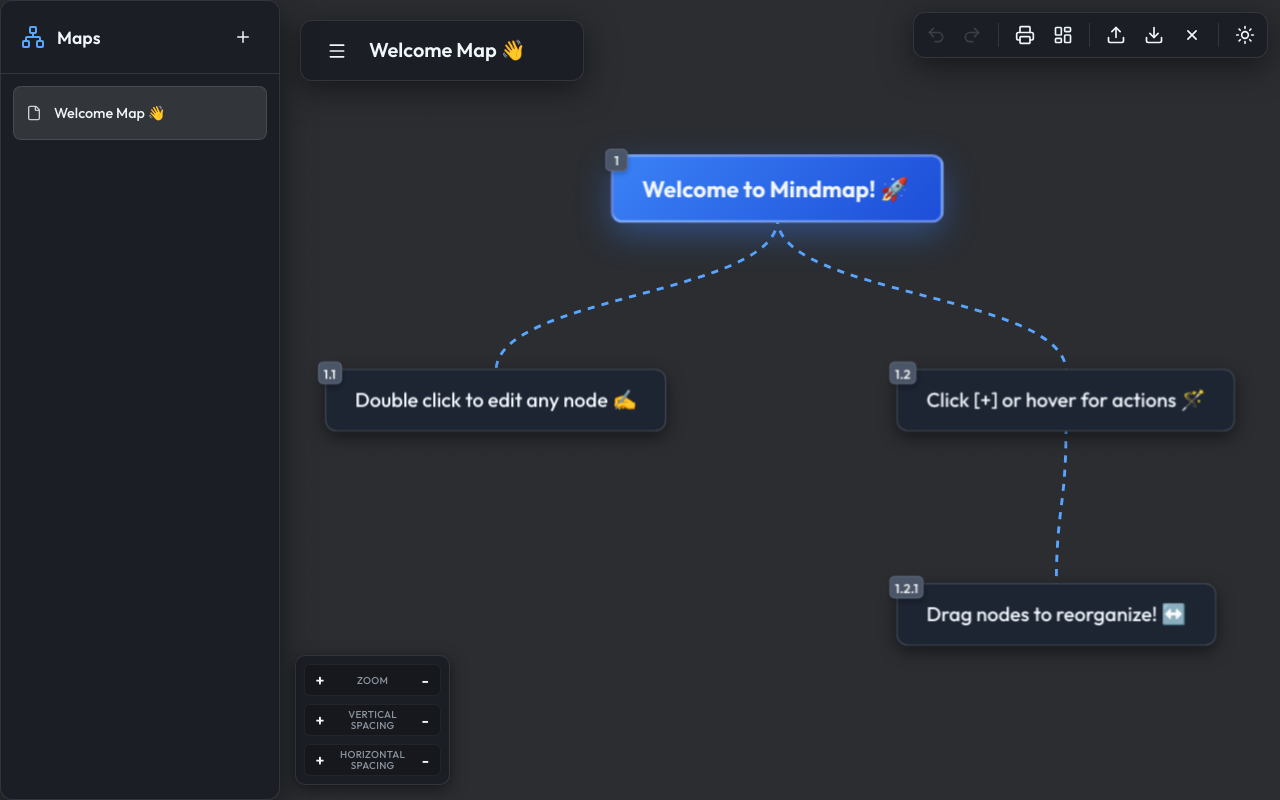
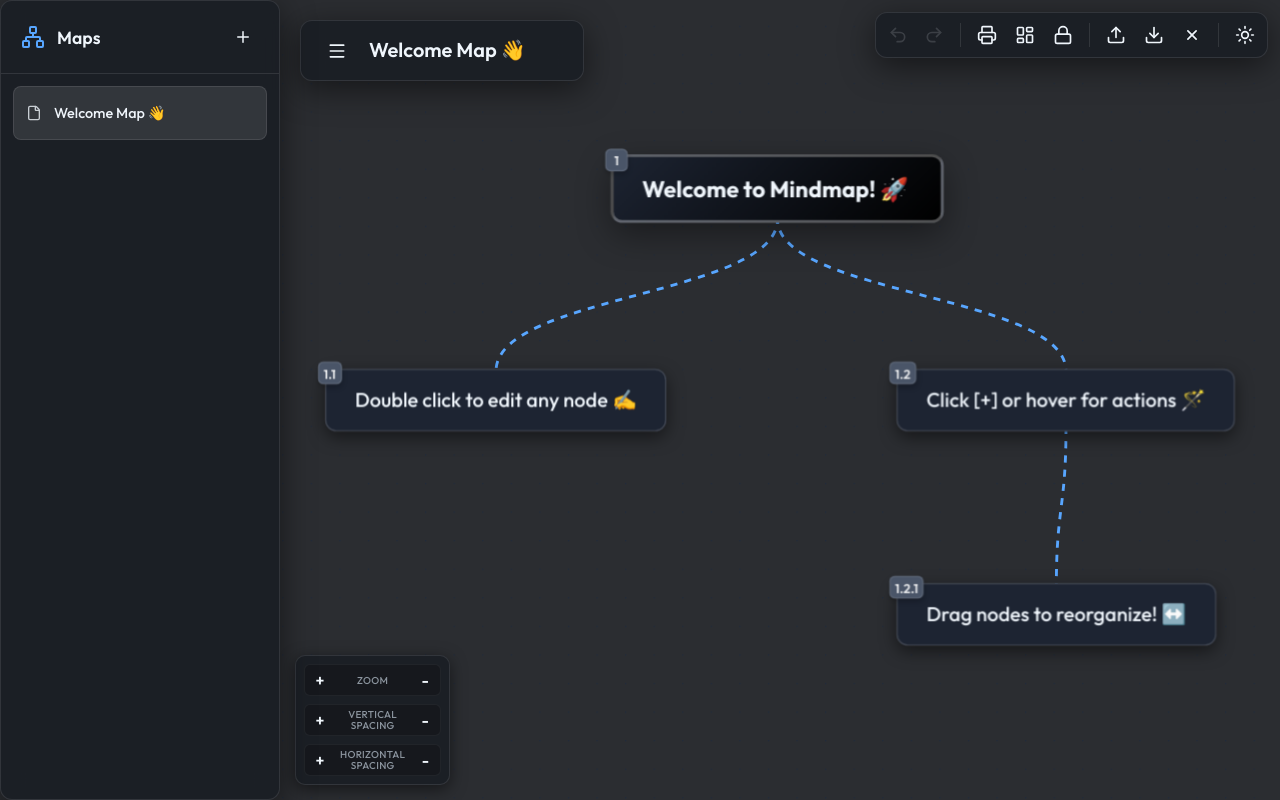
Before and after one commit to parkmjh-hub/mindmap-app, a React (Vite) app: page / in a window 1280 px wide. Built offline with nearby package versions, Linux system fonts and the light colour scheme.

Commit message:
feat: add global lock/unlock button

```diff
--- a/src/App.jsx
+++ b/src/App.jsx
@@ -12,7 +12,7 @@ import {
 } from '@xyflow/react';
 import '@xyflow/react/dist/style.css';
 import { v4 as uuidv4 } from 'uuid';
-import { Network, LayoutDashboard, Menu, Plus, File, Trash2, Edit2, Undo2, Redo2, Printer, Sun, Moon, Download, Upload } from 'lucide-react';
+import { Network, LayoutDashboard, Menu, Plus, File, Trash2, Edit2, Undo2, Redo2, Printer, Sun, Moon, Download, Upload, Lock, Unlock } from 'lucide-react';
 import { toPng } from 'html-to-image';
 import { jsPDF } from 'jspdf';
 
@@ -452,6 +452,21 @@ export default function App() {
     );
   }, [takeSnapshot]);
 
+  const areAllLocked = useMemo(() =>
+    nodes.length > 0 && nodes.every(n => n.data?.isLocked),
+    [nodes]
+  );
+
+  const onToggleAllLock = useCallback(() => {
+    takeSnapshot();
+    const targetState = !areAllLocked;
+    setNodes(nds => nds.map(node => ({
+      ...node,
+      draggable: !targetState,
+      data: { ...node.data, isLocked: targetState }
+    })));
+  }, [areAllLocked, takeSnapshot]);
+
   const onInsertAbove = useCallback((childId) => {
     if (childId === 'root') return;
     takeSnapshot();
@@ -871,6 +886,14 @@ export default function App() {
           <button className="btn-icon" onClick={handleManualRelayout} title="Auto Layout">
             <LayoutDashboard size={20} />
           </button>
+          <button
+            className="btn-icon"
+            onClick={onToggleAllLock}
+            title={areAllLocked ? "Unlock All Nodes" : "Lock All Nodes"}
+            disabled={nodes.length === 0}
+          >
+            {areAllLocked ? <Unlock size={20} /> : <Lock size={20} />}
+          </button>
           <div className="toolbar-divider"></div>
           <input
             type="file"
--- a/src/components/MindMapNode.jsx
+++ b/src/components/MindMapNode.jsx
@@ -68,8 +68,8 @@ export default function MindMapNode({ id, data, selected }) {
   };
 
   const isRoot = id === 'root';
-  const bgColor = data.color || (isRoot ? '#3b82f6' : '#1D2432');
-  const textColor = (bgColor === '#1D2432' || bgColor === '#3b82f6') ? '#f0f6fc' : '#000000';
+  const bgColor = data.color || (isRoot ? '#000000' : '#1D2432');
+  const textColor = (bgColor === '#1D2432' || bgColor === '#000000') ? '#f0f6fc' : '#000000';
 
   return (
     <div
@@ -78,7 +78,7 @@ export default function MindMapNode({ id, data, selected }) {
       style={{
         backgroundColor: bgColor,
         color: textColor,
-        background: isRoot && !data.color ? 'linear-gradient(135deg, #3b82f6 0%, #1d4ed8 100%)' : bgColor
+        background: isRoot && !data.color ? 'linear-gradient(135deg, #1D2432 0%, #000000 100%)' : bgColor
       }}
     >
       {data.indexLabel && (
--- a/src/index.css
+++ b/src/index.css
@@ -593,7 +593,7 @@ body {
   font-weight: 700;
   border-width: 2px;
   border-color: rgba(255, 255, 255, 0.3);
-  box-shadow: 0 8px 24px rgba(59, 130, 246, 0.4);
+  box-shadow: 0 8px 24px rgba(0, 0, 0, 0.4);
 }
 
 /* Help Modal Styling */
```
